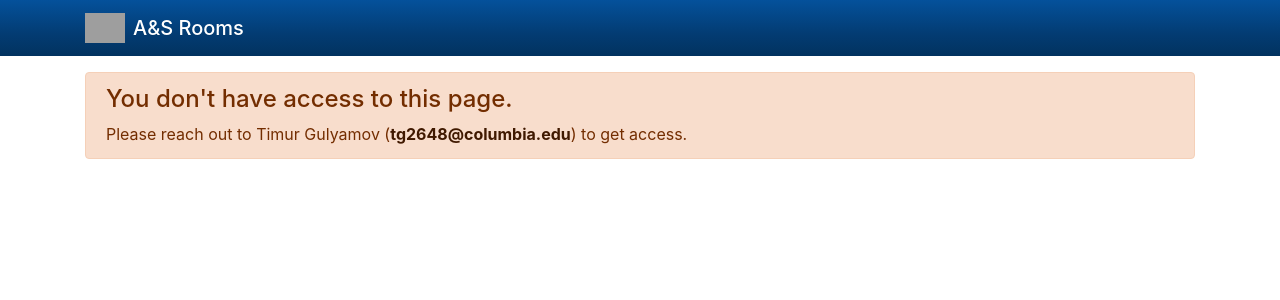
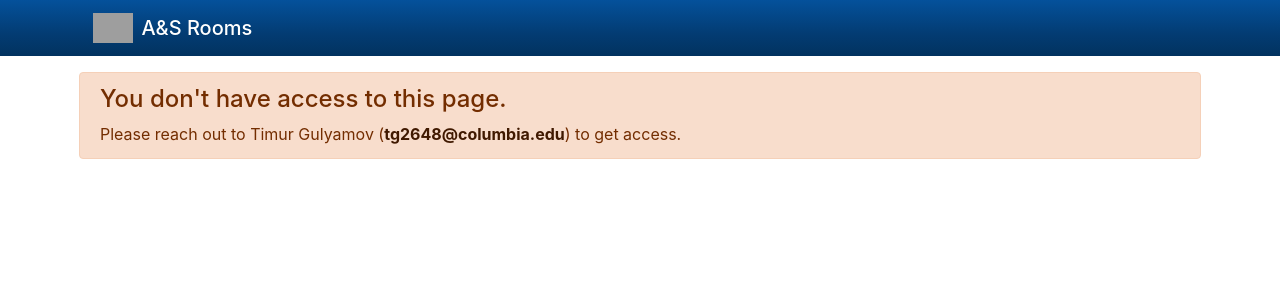
Before and after one commit to tg2648/cu-rooms-app, a Flask app: page / in a window 1280 px wide. Shown: the top 300 px of the page. Run offline with Flask 2, Linux system fonts and the light colour scheme; data that the repository does not hold is empty; some libraries are stand-ins or nearby versions; grey boxes are pictures that could not be loaded.

Commit message:
add style to container

```diff
--- a/app/templates/base.html
+++ b/app/templates/base.html
@@ -8,7 +8,6 @@
   window.dataLayer = window.dataLayer || [];
   function gtag(){dataLayer.push(arguments);}
   gtag('js', new Date());
-
   gtag('config', 'UA-145333546-3');
 </script>
 {%- endif %}
@@ -26,6 +25,11 @@
 {%- block css %}
 <link rel="stylesheet" href="https://stackpath.bootstrapcdn.com/bootswatch/4.5.2/cerulean/bootstrap.min.css" integrity="sha384-3fdgwJw17Bi87e1QQ4fsLn4rUFqWw//KU0g8TvV6quvahISRewev6/EocKNuJmEw" crossorigin="anonymous">
 <link rel="stylesheet" href="https://stackpath.bootstrapcdn.com/font-awesome/4.7.0/css/font-awesome.min.css" crossorigin="anonymous">
+<style>
+.container, .container-sm, .container-md {
+    max-width: 90%;
+}
+</style>
 {%- endblock css %}
 {%- endblock head %}
 </head>
```
